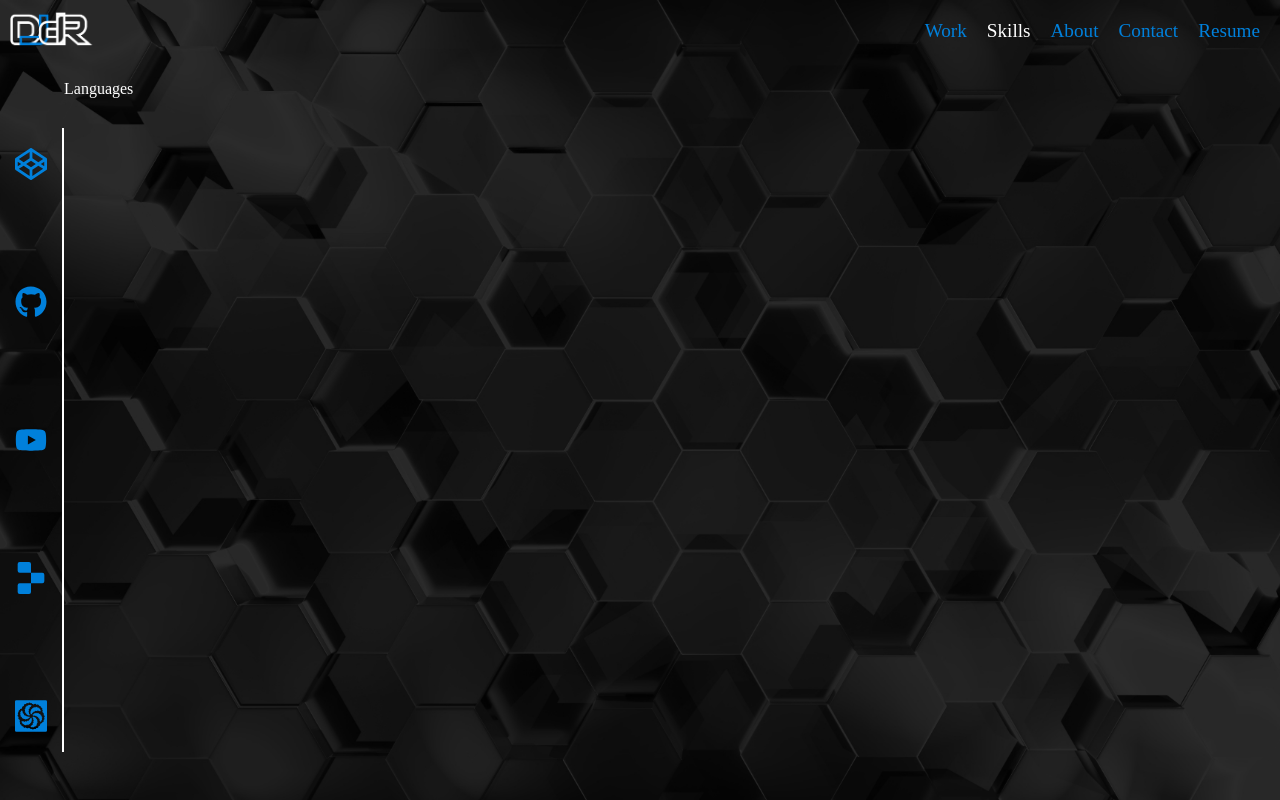
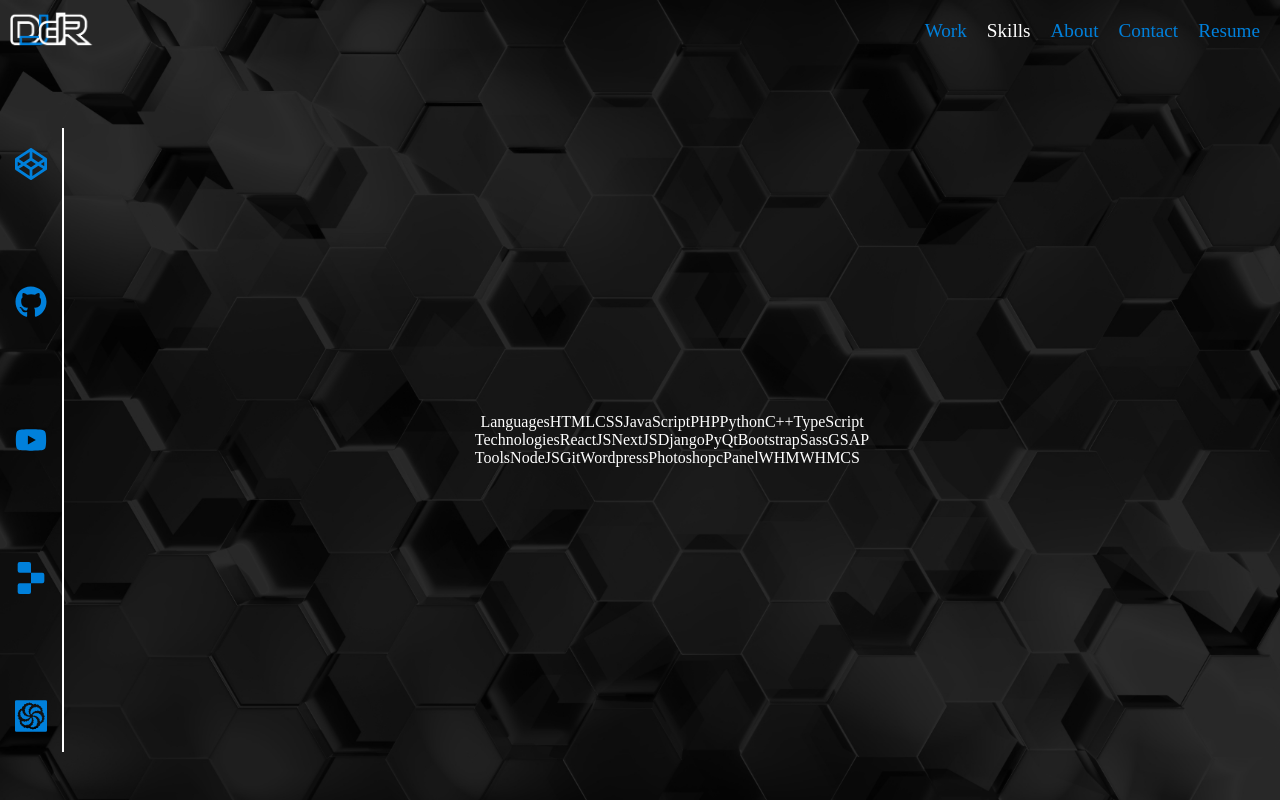
Before and after one commit to daniel-deru/portifolio4, a Next.js app: page /skills in a window 1280 px wide. Built offline with nearby package versions, Linux system fonts and the light colour scheme; a web font is replaced by a local one.

Commit message:
added styled components

```diff
--- /dev/null
+++ b/components/styled/Orbit.styled.js
@@ -0,0 +1,5 @@
+import styled from "styled-components"
+
+export const Orbit = styled.div`
+    display: flex;
+`
--- /dev/null
+++ b/components/styled/SkillsContainer.styles.js
@@ -0,0 +1 @@
+import { styled } from "styled-components"
--- a/package.json
+++ b/package.json
@@ -14,7 +14,8 @@
     "next": "12.0.9",
     "react": "17.0.2",
     "react-dom": "17.0.2",
-    "react-icons": "^4.3.1"
+    "react-icons": "^4.3.1",
+    "styled-components": "^5.3.3"
   },
   "devDependencies": {
     "eslint": "8.8.0",
--- a/pages/_app.js
+++ b/pages/_app.js
@@ -1,14 +1,18 @@
 import '../styles/globals.css'
 import Layout from '../components/Layout'
 
-import "@fortawesome/fontawesome-svg-core/styles.css"; // import Font Awesome CSS
-import { config } from "@fortawesome/fontawesome-svg-core";
-config.autoAddCss = false;
+import { ThemeProvider } from "styled-components"
+
+const theme = {
+  mainColor: "#0080db"
+}
 
 function MyApp({ Component, pageProps }) {
-  return <Layout>
-            <Component {...pageProps} />
-        </Layout>
+  return  <ThemeProvider theme={theme}>
+            <Layout>
+              <Component {...pageProps} />
+            </Layout>
+          </ThemeProvider>
 }
 
 export default MyApp
--- a/pages/skills.js
+++ b/pages/skills.js
@@ -1,16 +1,44 @@
 import styles from "../styles/Skills.module.css"
+
+import { useRef, useState, useEffect } from "react"
+
+import { Orbit } from "../components/styled/Orbit.styled";
 
 const skills = () => {
   const LANGUAGES = ["HTML", "CSS", "JavaScript", "PHP", "Python", "C++", "TypeScript"]
+  const TECHNOLOGIES = ["ReactJS", "NextJS", "Django",  "PyQt", "Bootstrap", "Sass", "GSAP"]
+  const TOOLS = ["NodeJS", "Git", "Wordpress",  "Photoshop", "cPanel", "WHM", "WHMCS"]
+
+  const languageRef = useRef()
+  const technologyRef = useRef()
+  const toolRef = useRef()
+
+  useEffect(() => {
+
+  }, [])
+
+  const rotate = (orbitArray) => {
+
+  }
   return (
     <div className={styles.skills}>
-        <div className="Languages">
+
+        <Orbit ref={languageRef}>
           <div>Languages</div>
+          {LANGUAGES.map(language => <div>{language}</div>)}
+        </Orbit>
+        <div className="technologies-tools">
+            <Orbit ref={technologyRef}>
+                <div>Technologies</div>
+                {TECHNOLOGIES.map(technology => <div>{technology}</div>)}
+            </Orbit>
 
+            <Orbit ref={toolRef}>
+                <div>Tools</div>
+                {TOOLS.map(tool => <div>{tool}</div>)}
+            </Orbit>
         </div>
-        <div className="Frameworks Other">
 
-        </div>
     </div>
   );
 };
--- a/styles/Skills.module.css
+++ b/styles/Skills.module.css
@@ -0,0 +1,7 @@
+.skills {
+    display: flex;
+    flex-direction: column;
+    justify-content: center;
+    align-items: center;
+    margin: auto;
+}
--- a/styles/globals.css
+++ b/styles/globals.css
@@ -1,7 +1,7 @@
 @import url('https://fonts.googleapis.com/css2?family=Gugi&display=swap');
 
 :root {
-  --main: hsl(205, 100%, 43%);
+  --main: #0080db;
 }
 
 html,
```
Also changed, not shown: 1 other file (tests, documents, lock files or other folders).
